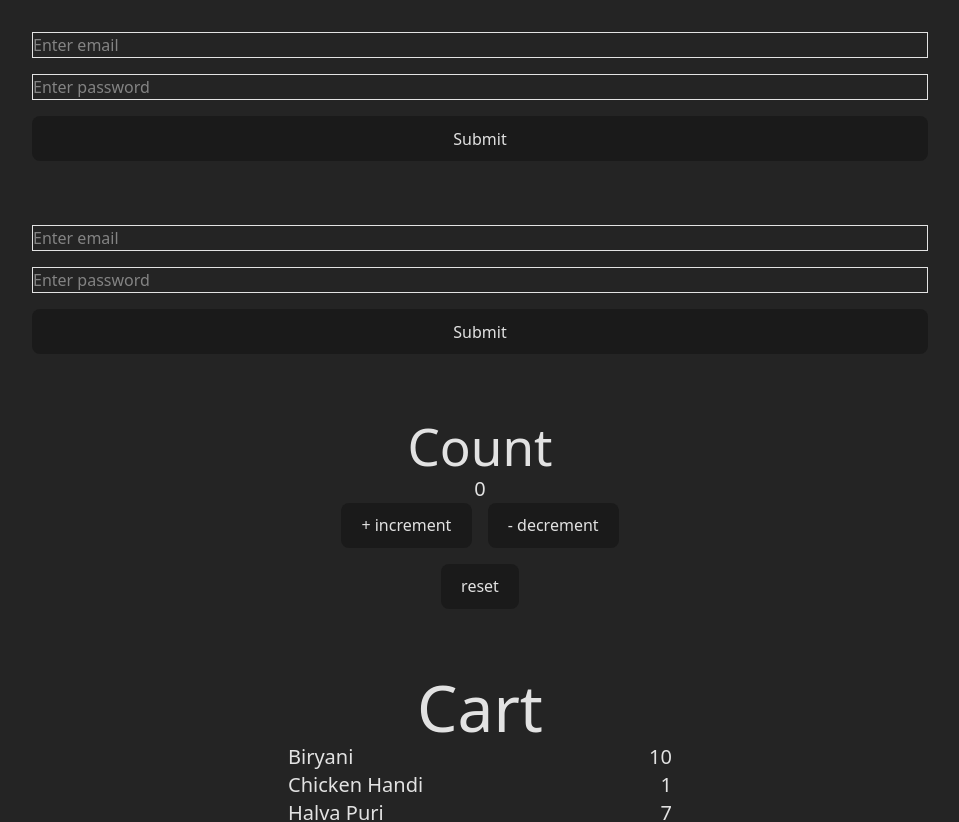
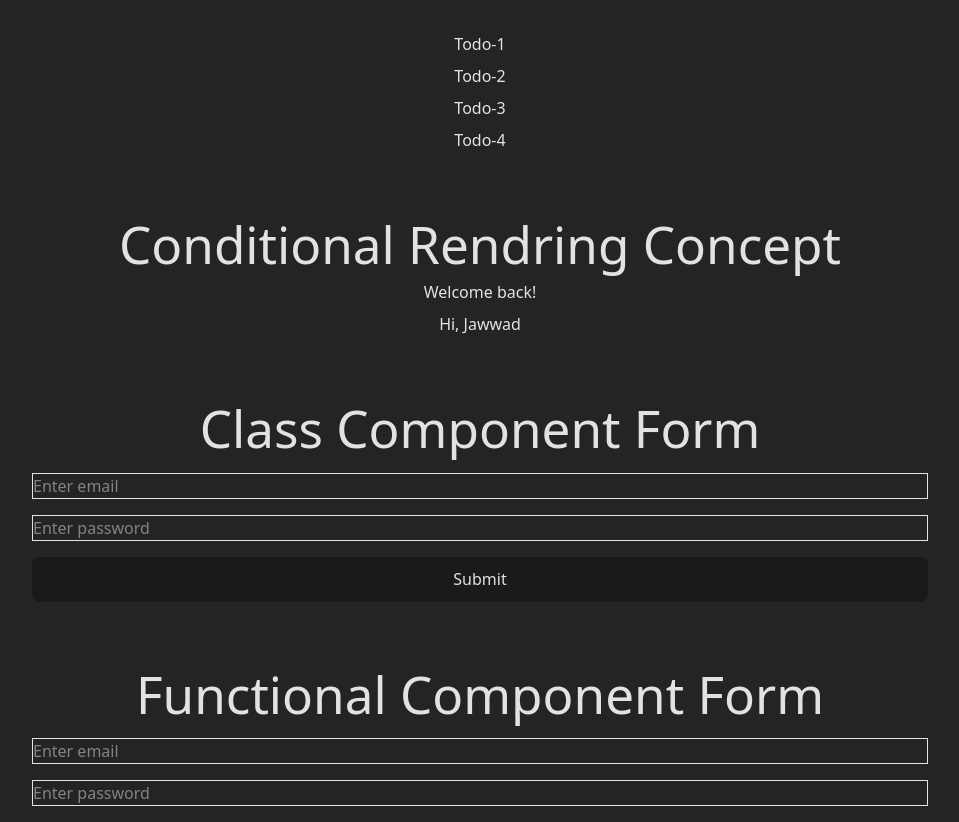
Before and after one commit to jawwadkhan777/pre-app, a React (Vite) app: page / in a window 1280 px wide. Shown: the top 822 px of the page, without its empty margins (160-1119 px from the left). Built offline with nearby package versions, Linux system fonts and the light colour scheme.

Commit message:
Conditional rendering concept

```diff
--- a/src/App.tsx
+++ b/src/App.tsx
@@ -3,6 +3,8 @@ import Cart from './components/Cart'
 import Counter from './components/Counter'
 import LoginClassForm from './components/LoginClassForm'
 import LoginForm from './components/LoginForm'
+import Todos from './components/Todos'
+import WelcomeMessage from './components/WelcomeMessage'
 
 function App() {
 
@@ -10,6 +12,8 @@ function App() {
     <>
       {/* <h1 className='mb-4'>Hi World!</h1>
       <p>Muhammad Jawwad Khan Sherwani</p> */}
+      <Todos />
+      <WelcomeMessage user={{name:'Jawwad', type: 'admin'}} isLoggedIn={true} />
       <LoginClassForm />
       <LoginForm />
       <Counter />
--- a/src/components/LoginClassForm.tsx
+++ b/src/components/LoginClassForm.tsx
@@ -13,6 +13,7 @@ class LoginClassForm  extends React.Component {
         render(): React.ReactNode {
             return(
                 <form className="mb-16 flex flex-col gap-4" onSubmit={this.submitForm.bind(this)}>
+                    <h1>Class Component Form</h1>
                     <input onChange={(e) => this.setState({email: e.target.value})} type="email" placeholder="Enter email" className="border-1"/>
                     <input onChange={e => this.setState({password: e.target.value})} type="password" placeholder="Enter password" className="border-1"/>
                     <button>Submit</button>
--- a/src/components/LoginForm.tsx
+++ b/src/components/LoginForm.tsx
@@ -15,6 +15,7 @@ const LoginForm = () => {
 
     return(
         <form className="mb-16 flex flex-col gap-4" onSubmit={submitForm}>
+            <h1>Functional Component Form</h1>
             <input onChange={(e) => setEmail(e.target.value)} value={email} type="email" placeholder="Enter email" className="border-1"/>
             <input onChange={e => setPassword(e.target.value)} value={password} type="password" placeholder="Enter password" className="border-1"/>
             <button>Submit</button>
--- /dev/null
+++ b/src/components/Todos.tsx
@@ -0,0 +1,33 @@
+const todos =
+[
+    {
+        text: 'Todo-1',
+        id: 1,
+    },
+    {
+        text: 'Todo-2',
+        id: 2,
+    },
+    {
+        text: 'Todo-3',
+        id: 3,
+    },
+    {
+        text: 'Todo-4',
+        id: 4,
+    },
+]
+
+
+const Todos = () => {
+
+    return (
+        <ul className="mb-16 flex flex-col gap-2">
+            {todos.map((item) => {
+                return <li>{item.text}</li>
+            })}
+        </ul>
+    )
+}
+
+export default Todos;
--- /dev/null
+++ b/src/components/WelcomeMessage.tsx
@@ -0,0 +1,40 @@
+import { FC } from "react";
+
+type WelcomeMessageProps = {
+    isLoggedIn: boolean,
+    user?: {
+        name: string,
+        type: 'admin' | 'moderator' | 'guest'
+    }
+}
+
+const WelcomeMessage: FC<WelcomeMessageProps> = ({isLoggedIn, user}) => {
+    //  early return in conditional rendering
+    if(user?.type=='moderator') return <p className="mb-16">Ask admin for access!</p>
+    else if(user?.type=='guest') return <p className="mb-16">no access!</p>
+
+    return (
+        <div className="mb-16 flex flex-col gap-2">
+            <h1>Conditional Rendring Concept</h1>
+            {isLoggedIn ? <h3>Welcome back!</h3> : <h3>Welcome guest!</h3>}
+            {user && <h3>Hi, {user.name}</h3>}
+        </div>
+    );
+
+    // if else conditional rendering
+    // if(user && user.type !== 'admin') {
+    //     if(user.type == 'moderator') return <p className="mb-16">Ask admin for access!</p>
+    //     else return <p className="mb-16">no access!</p>
+    // }
+    // else {
+    //     return (
+    //         <div className="mb-16 gap-2">
+    //             <h1>Conditional Rendring Concept</h1>
+    //             {isLoggedIn ? <h3>Welcome back!</h3> : <h3>Welcome guest!</h3>}
+    //             {user && <h3>Hi, {user.name}</h3>}
+    //         </div>
+    //         );
+    // }
+}
+
+export default WelcomeMessage;
```
